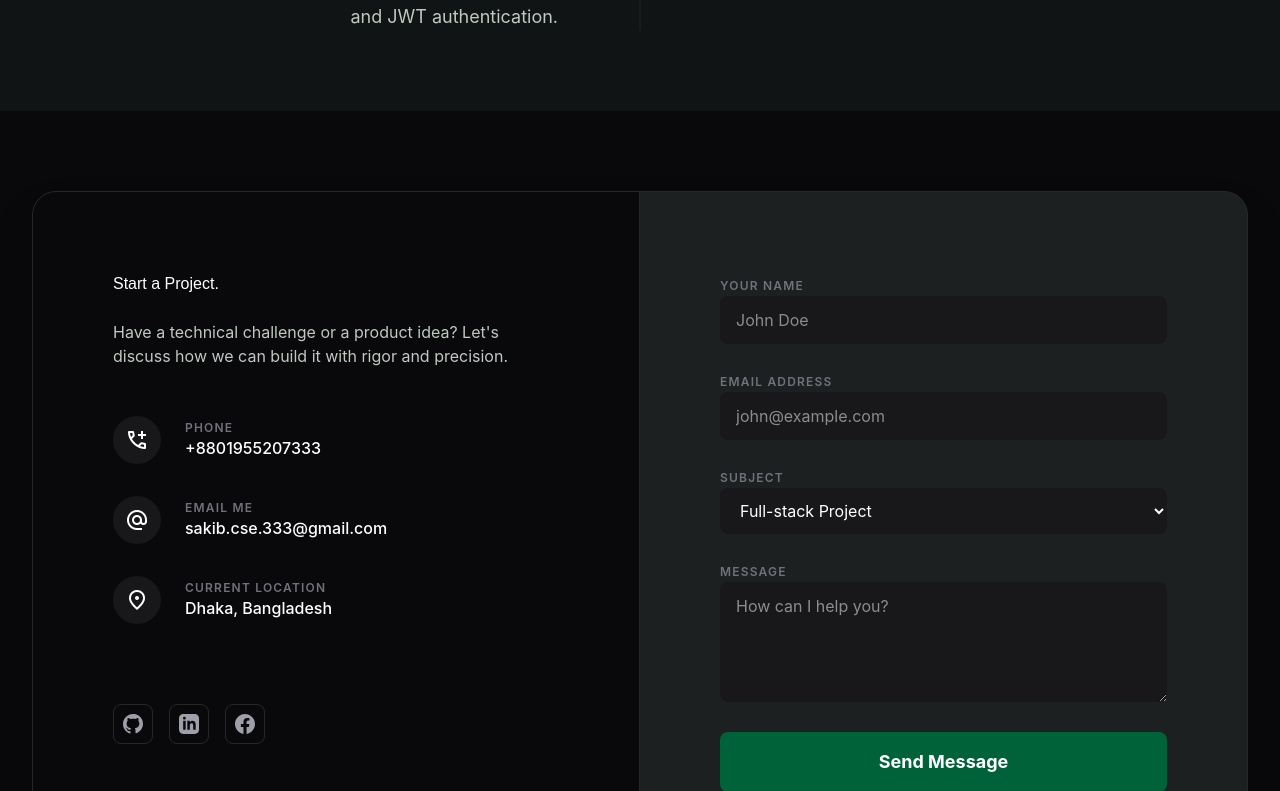
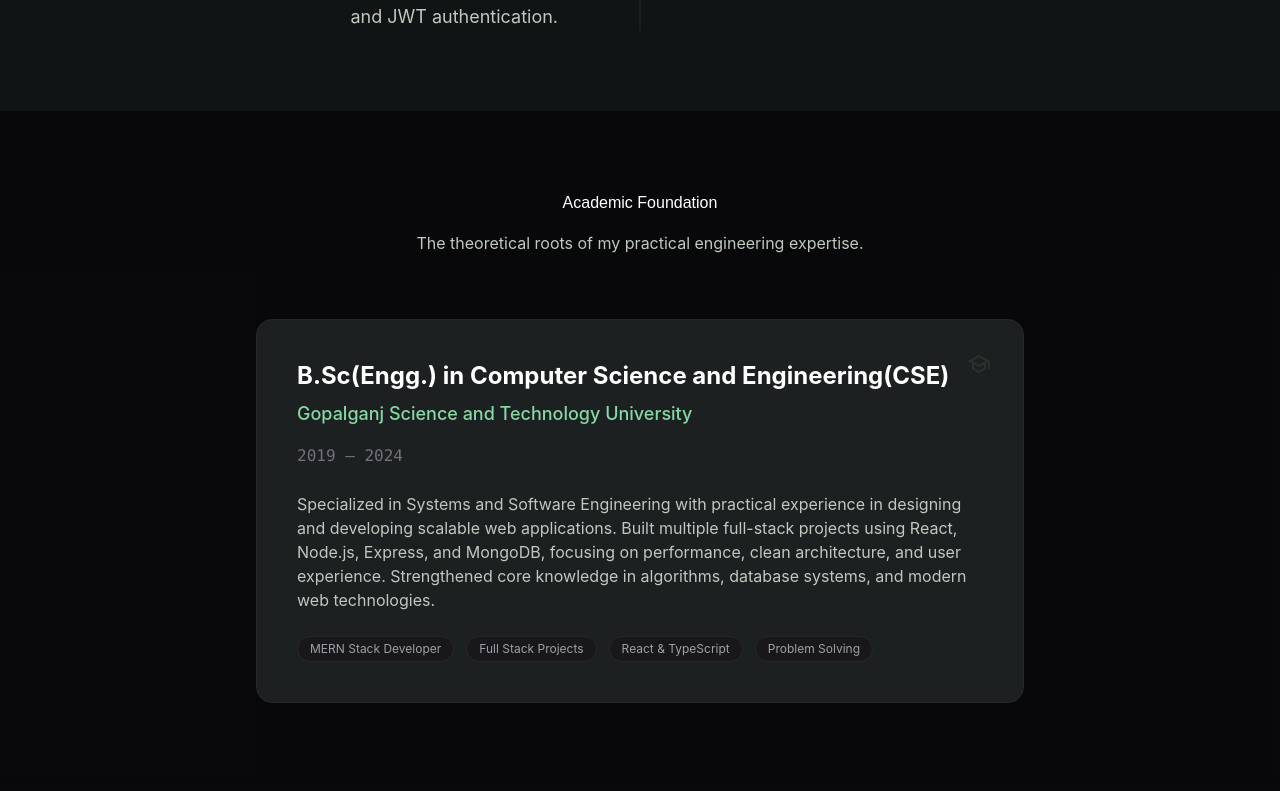
Before and after one commit to sakib-333/portfolio, a React (Vite) app: page / in a window 1280 px wide. Shown: the part 1509-2300 px from the top of the page. Built offline with nearby package versions, Linux system fonts and the light colour scheme.

Commit message:
Add education section.

```diff
--- a/src/App.tsx
+++ b/src/App.tsx
@@ -2,6 +2,8 @@ import Navbar from "./components/header/Navbar";
 import About from "./components/main/About";
 import Experience from "./components/main/Experience";
 import Contact from "./components/main/Contact";
+import Education from "./components/main/Education";
+
 
 
 const App = () => {
@@ -11,7 +13,9 @@ const App = () => {
       <main className="w-full mx-auto">
         <About />
         <Experience />
+        <Education />
         <Contact />
+
 
       </main>
     </div>
--- /dev/null
+++ b/src/components/main/Education.tsx
@@ -0,0 +1,38 @@
+const Education = () => {
+    return (
+        <section className="py-xl bg-zinc-950/30" id="education">
+            <div className="max-w-7xl mx-auto px-8">
+                <div className="text-center mb-16">
+                    <h2 className="font-h2 text-h2 text-white mb-4">Academic Foundation</h2>
+                    <p className="text-on-surface-variant max-w-2xl mx-auto">The theoretical roots of my practical engineering expertise.</p>
+                </div>
+                <div className="max-w-3xl mx-auto">
+                    <div className="bg-surface-container border border-zinc-800 p-10 rounded-2xl relative overflow-hidden group">
+                        <div className="absolute top-0 right-0 p-8 opacity-10 group-hover:opacity-20 transition-opacity">
+                            <span className="material-symbols-outlined text-8xl text-primary">school</span>
+                        </div>
+                        <div className="relative z-10">
+                            <h3 className="text-2xl font-bold text-white mb-2">B.Sc&#40;Engg.&#41; in Computer Science and Engineering&#40;CSE&#41;</h3>
+                            <p className="text-primary text-lg font-medium mb-4">Gopalganj Science and Technology University</p>
+                            <p className="text-zinc-500 font-mono mb-6">2019 — 2024</p>
+                            <div className="space-y-4 text-on-surface-variant">
+                                <p>Specialized in Systems and Software Engineering with practical experience in designing and developing scalable web applications. Built multiple full-stack projects using React, Node.js, Express, and MongoDB, focusing on performance, clean architecture, and user experience. Strengthened core knowledge in algorithms, database systems, and modern web technologies.</p>
+                                <div className="flex flex-wrap gap-3 pt-2">
+                                    <span className="px-3 py-1 bg-zinc-900 rounded-full text-xs border border-zinc-800 text-zinc-400">MERN Stack Developer</span>
+
+                                    <span className="px-3 py-1 bg-zinc-900 rounded-full text-xs border border-zinc-800 text-zinc-400">Full Stack Projects</span>
+
+                                    <span className="px-3 py-1 bg-zinc-900 rounded-full text-xs border border-zinc-800 text-zinc-400">React & TypeScript</span>
+
+                                    <span className="px-3 py-1 bg-zinc-900 rounded-full text-xs border border-zinc-800 text-zinc-400">Problem Solving</span>
+                                </div>
+                            </div>
+                        </div>
+                    </div>
+                </div>
+            </div>
+        </section>
+    );
+};
+
+export default Education;
```
